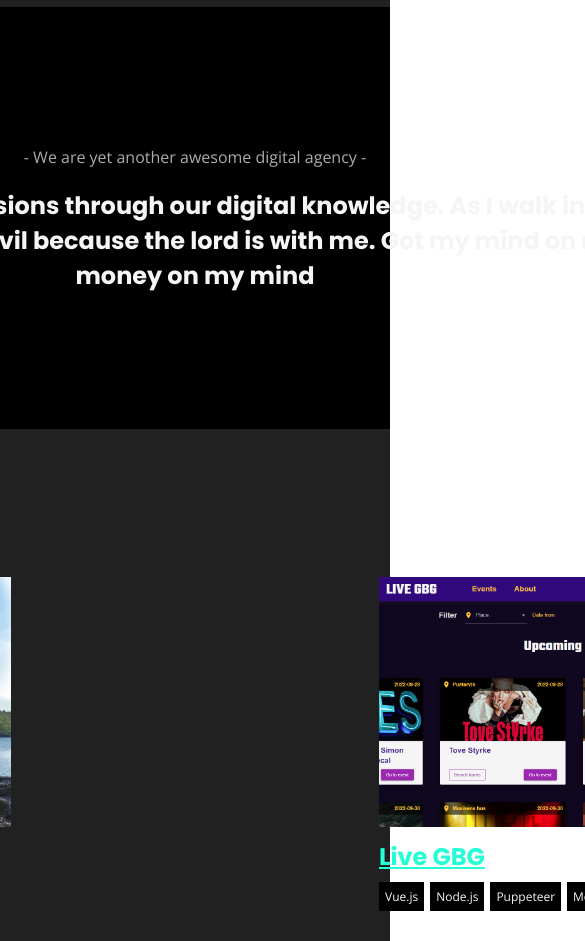
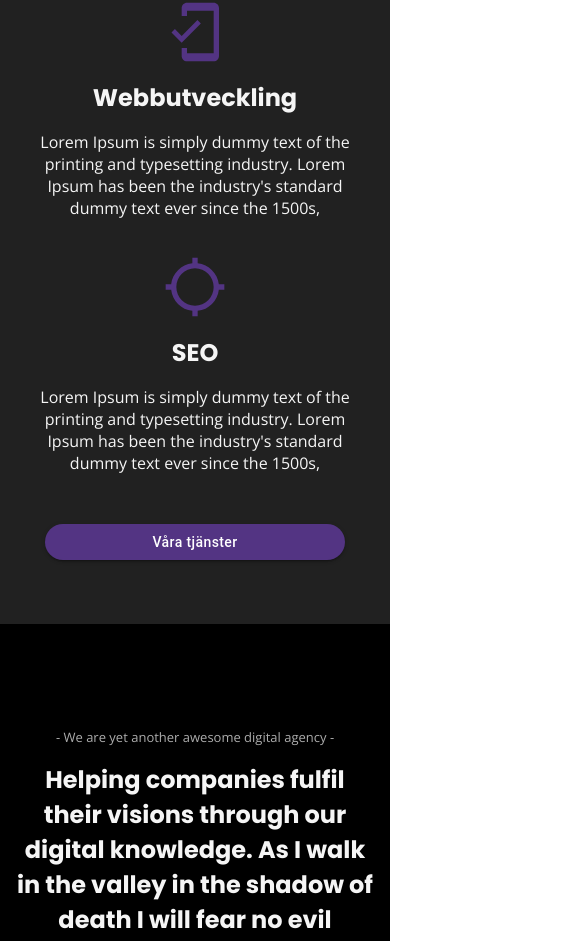
Before and after one commit to alexandergustafssonflink/yaada-v2, a React (Create React App) app: page / in a window 390 px wide. Shown: the part 1175-2116 px from the top of the page, 585 px wide, since content can reach past the window. Built offline with nearby package versions, Linux system fonts and the light colour scheme.

Commit message:
mobile version

```diff
--- a/src/App.css
+++ b/src/App.css
@@ -19,6 +19,7 @@ body {
     display: flex;
     flex-direction: column;
     align-items: center;
+    overflow: hidden;
 }
 
 .container {
@@ -55,3 +56,12 @@ h5 {
 p {
     font-family: 'Open Sans', sans-serif;
 }
+
+@media only screen and (max-width: 768px) {
+    .container {
+        width: 100vw;
+        min-width: unset;
+
+        padding: 1em;
+    }
+  }
--- a/src/components/footer/footer.css
+++ b/src/components/footer/footer.css
@@ -38,3 +38,17 @@ a {
 .contact p{
     text-decoration: underline;
 }
+
+@media only screen and (max-width: 768px) {
+    .footer {
+        height: 30vh;
+        padding: 2em 0;
+    }
+
+    .footer-wrapper {
+        flex-direction: column-reverse;
+        align-items: center;
+        padding: 0;
+    }
+
+}
--- a/src/components/navbar/navbar.css
+++ b/src/components/navbar/navbar.css
@@ -133,6 +133,21 @@ label a {
 	transform: scale(1);
 }
 
+@media only screen and (max-width: 768px) {
+    label .menu  {
+        right: -75px;
+        top: -75px;
+        z-index: 100;
+        width: 150px;
+        height: 150px;
+    }
+
+    label .hamburger {
+        top: 105px;
+        left: 33px;
+    }
+  }
+
 /* .navbar h5:hover {
     text-decoration: underline;
 } */
--- a/src/views/home/home.css
+++ b/src/views/home/home.css
@@ -157,6 +157,66 @@
     margin: 0.5em;
 }
 
+@media only screen and (max-width: 768px) {
+    .hero svg {
+        width: 90%;
+    }
+    .home {
+        padding: 0 1em;
+        width: 100vw;
+
+    }
+    .business-areas {
+        flex-direction: column;
+    }
+
+    .business-area {
+        padding: 0 0 2em 0;
+    }
+
+    .business-area p {
+        text-align: center;
+    }
+    .awesome-abilities {
+        height: auto;
+        /* padding-bottom: 3em; */
+    }
+    .awesome-abilities h5 {
+        margin: 0.5em 0;
+    }
+
+    section {
+        height: auto;
+        padding: 3em 0;
+    }
+
+    .brag-wrapper p {
+        font-size: 13px;
+    }
+
+    .case-wrapper {
+        flex-direction: column;
+    }
+
+    .cases {
+        padding-top: 0;
+        padding-bottom: 3em;
+    }
+
+    .cases h3 {
+        margin: 0;
+    }
+
+    .case {
+        padding: 2em 0;
+    }
+
+    .cases .img-wrapper {
+        width: 100%;
+    }
+  }
+
+
 /***************************************************
  * Generated by SVG Artista on 9/26/2022, 12:18:12 PM
  * MIT license (https://opensource.org/licenses/MIT)
```
